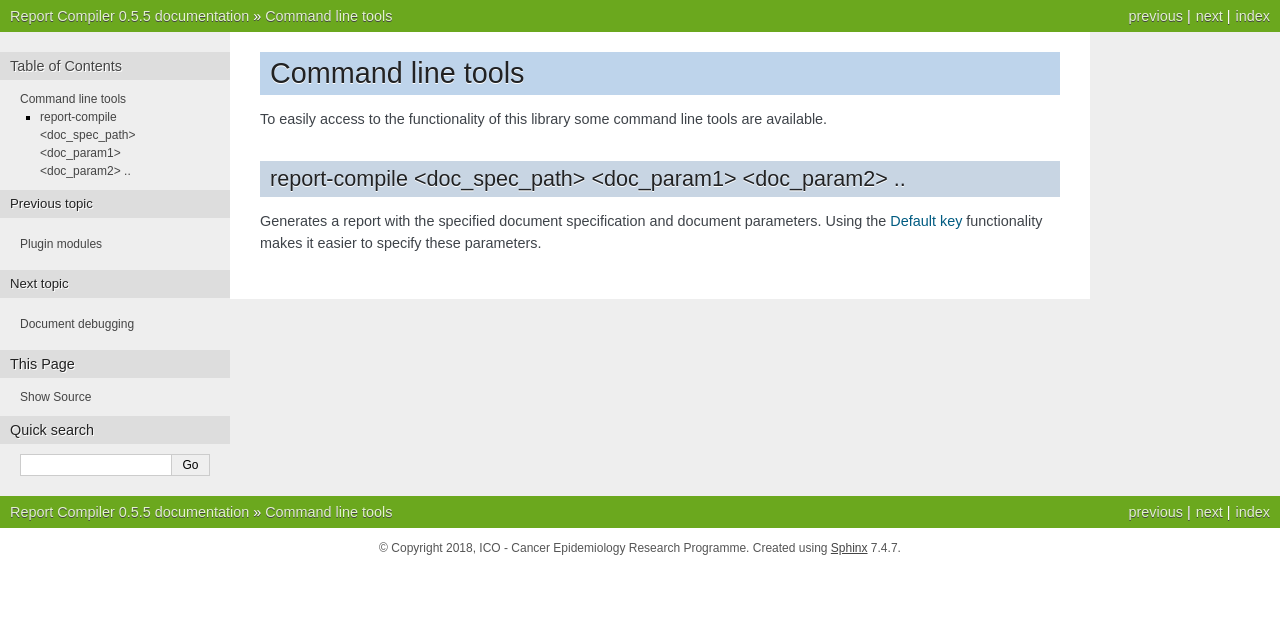
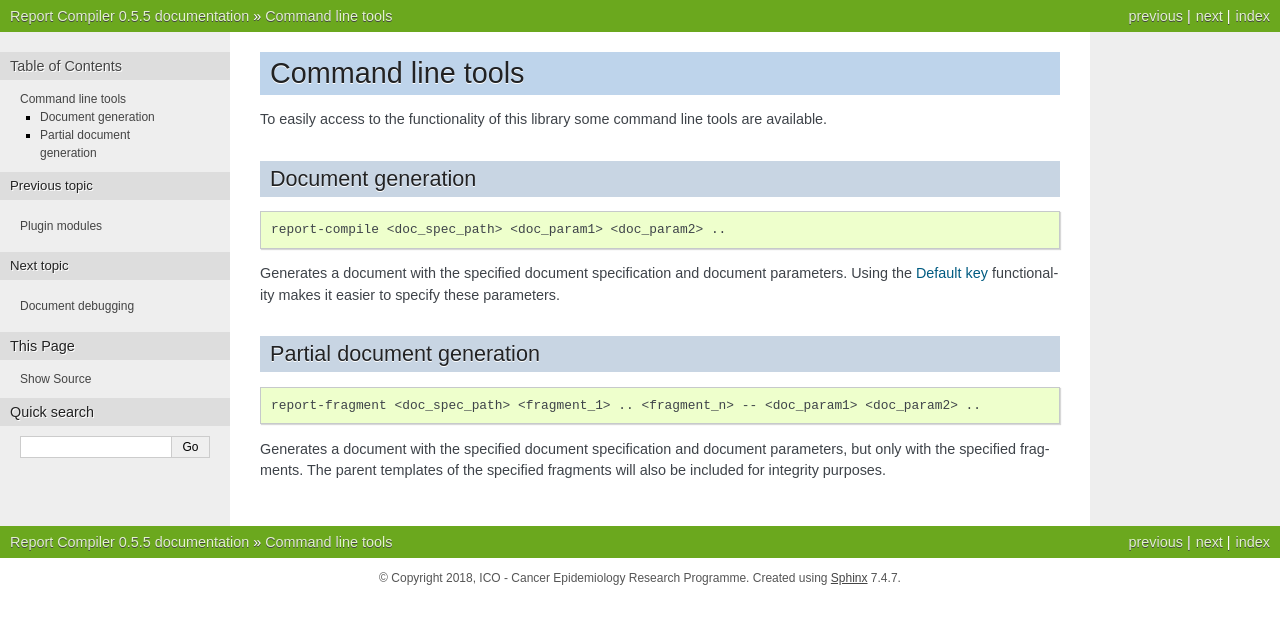
Before and after one commit to hpv-information-centre/reportcompiler, a Sphinx documentation site: the page built from doc/commands.rst, in a window 1280 px wide. Shown: the top 624 px of the page. Built offline with Sphinx 7.4.7, drawn with Linux system fonts in a browser that asks for light colours; pages that are not in the unit, such as notebooks, are missing from menus.

Commit message:
Fix partial generation command

```diff
--- a/doc/commands.rst
+++ b/doc/commands.rst
@@ -5,7 +5,20 @@ Command line tools
 
 To easily access to the functionality of this library some command line tools are available.
 
-report-compile <doc_spec_path> <doc_param1> <doc_param2> ..
------------------------------------------------------------
+Document generation
+-------------------
 
-Generates a report with the specified document specification and document parameters. Using the :ref:`default_docparam_key` functionality makes it easier to specify these parameters.
+.. code-block:: bash
+
+  report-compile <doc_spec_path> <doc_param1> <doc_param2> ..
+
+Generates a document with the specified document specification and document parameters. Using the :ref:`default_docparam_key` functionality makes it easier to specify these parameters.
+
+Partial document generation
+---------------------------
+
+.. code-block:: bash
+
+    report-fragment <doc_spec_path> <fragment_1> .. <fragment_n> -- <doc_param1> <doc_param2> ..
+
+Generates a document with the specified document specification and document parameters, but only with the specified fragments. The parent templates of the specified fragments will also be included for integrity purposes.
```
Also changed, not shown: 1 other file.
